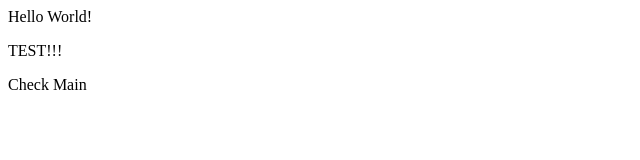
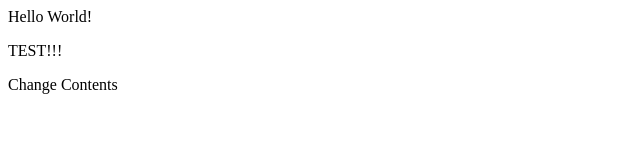
Before and after one commit to JunLDave/TEST, a plain HTML site: page index.html in a window 1280 px wide. Shown: the full height of the page, 0-640 px from the left. Drawn offline with Linux system fonts and the light colour scheme.

Commit message:
Change Contents in form

```diff
--- a/index.html
+++ b/index.html
@@ -5,6 +5,6 @@
 	<body>
 		<p>Hello World!</p>
 		<div><p>TEST!!!</p></div>
-		Check Main
+		Change Contents
 	</body>
 </html/>
```
